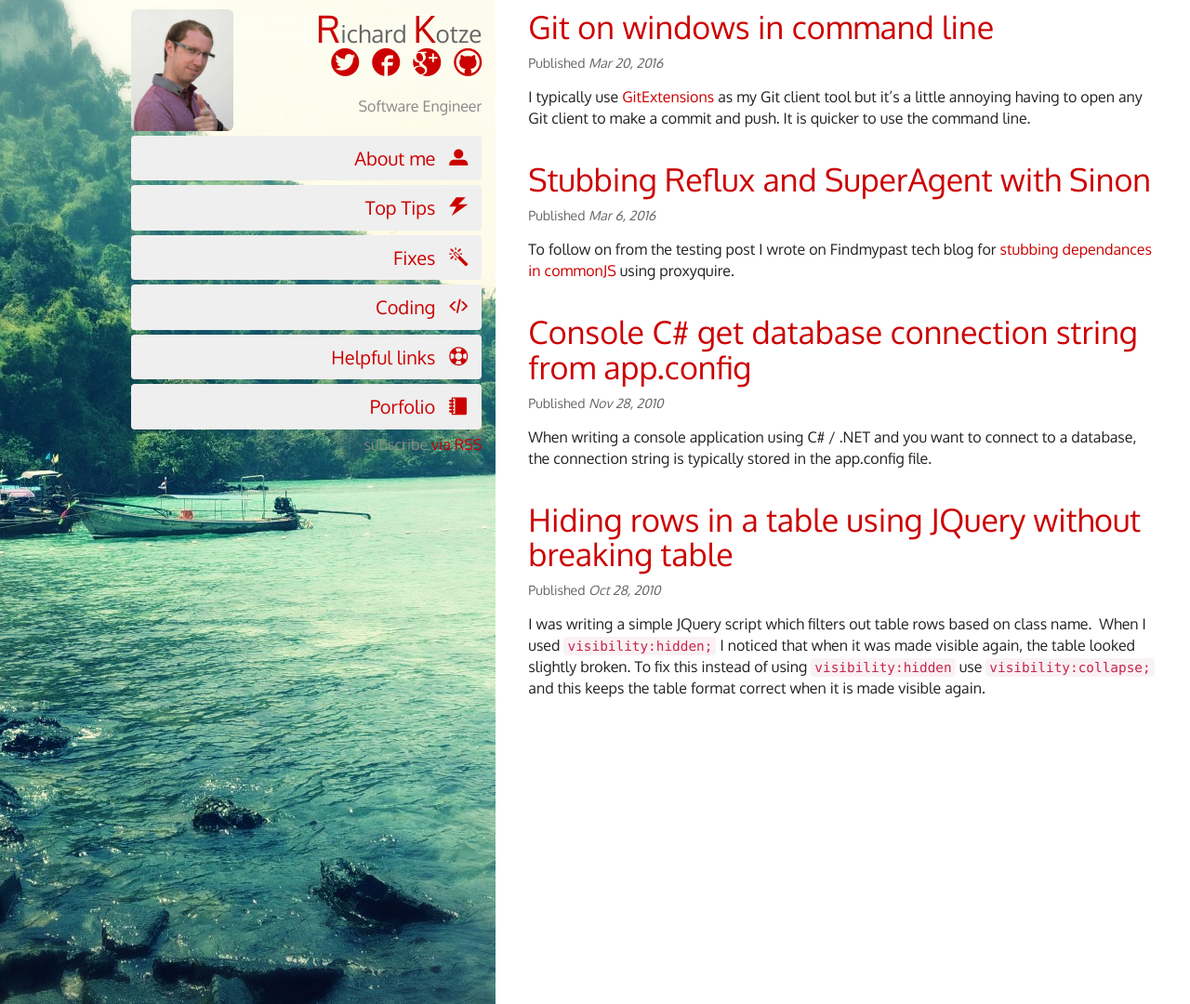
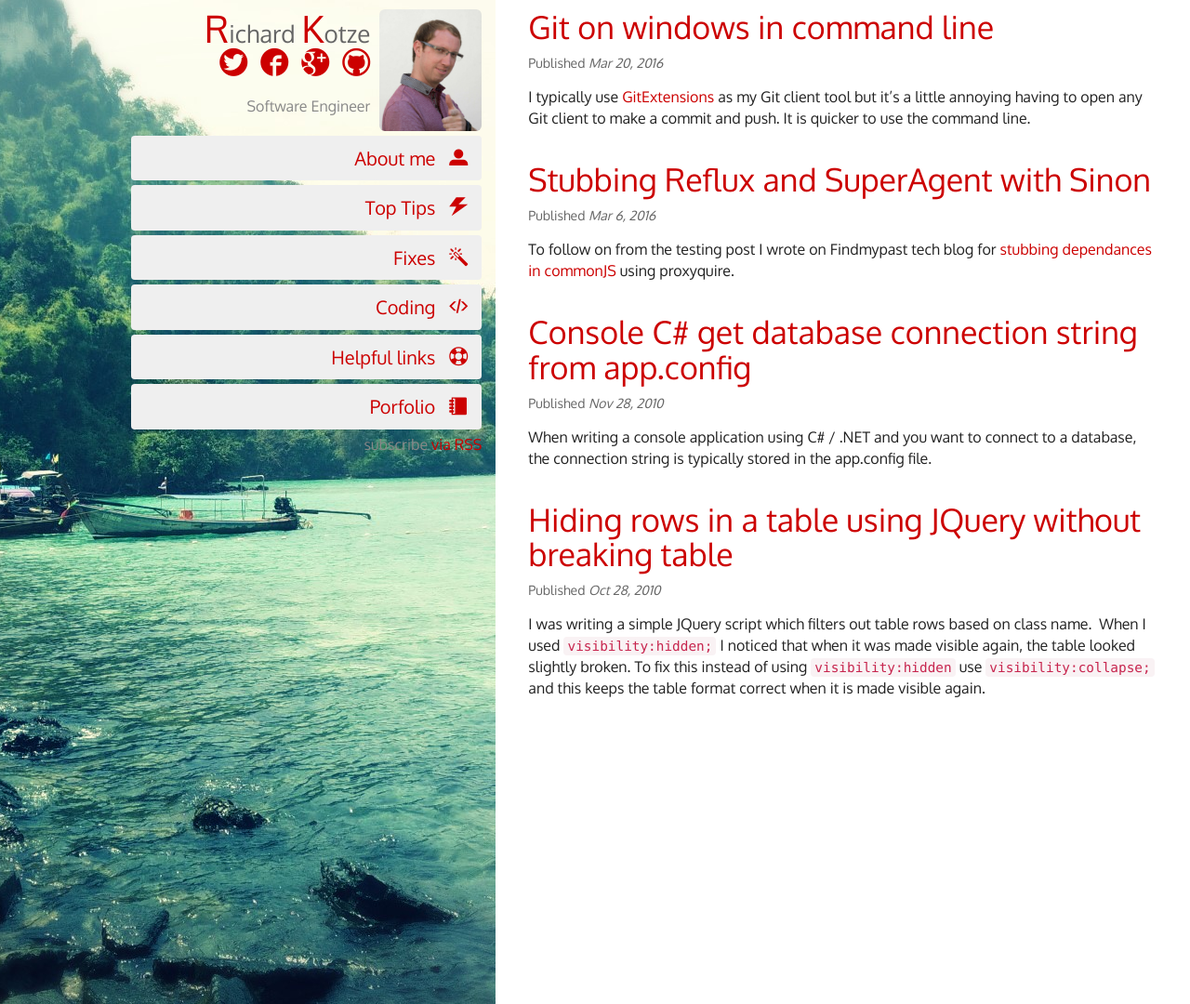
Before and after one commit to rkotze/rkotze.github.io, a Jekyll site: the page built from index.html, in a window 1280 px wide. Shown: the whole page at 93% size. Built offline with Jekyll 4.4.1, drawn with Linux system fonts in a browser that asks for light colours.

Commit message:
Added in favicon

```diff
--- a/_includes/head.html
+++ b/_includes/head.html
@@ -9,4 +9,5 @@
   <link rel="stylesheet" href="{{ "/css/main.css" | prepend: site.baseurl }}">
   <link rel="canonical" href="{{ page.url | replace:'index.html','' | prepend: site.baseurl | prepend: site.url }}">
   <link rel="alternate" type="application/rss+xml" title="{{ site.title }}" href="{{ "/feed.xml" | prepend: site.baseurl | prepend: site.url }}">
+	<link rel="icon" type="image/png" href="/css/favicon-16x16.png" sizes="16x16" />
 </head>
--- a/css/main.scss
+++ b/css/main.scss
@@ -100,8 +100,8 @@
 }
 
 .rk-image {
-    float:left;
-    margin:10px 10px 0 0;
+    float: right;
+    margin: 10px 0 0 10px;
     width: 110px;
 }
 
```
Also changed, not shown: css/favicon-16x16.png (added).
